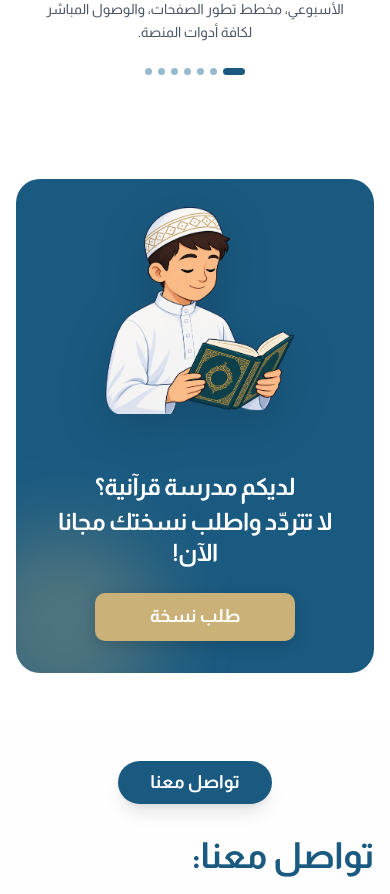
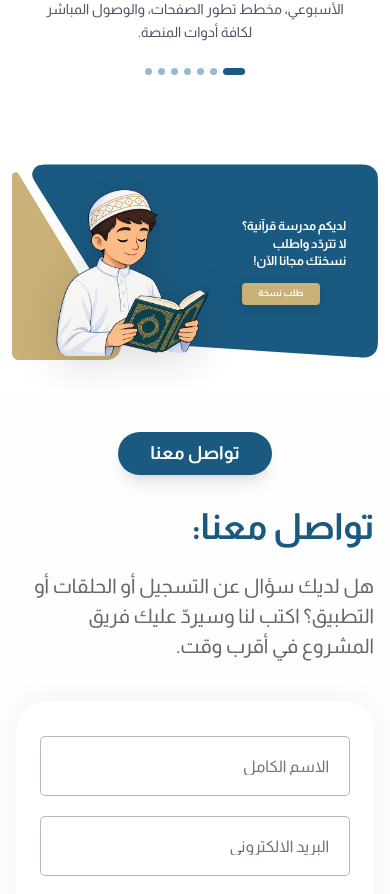
Before and after one commit to lo-ucif/hafez-web, a React (Vite) app: page / in a window 390 px wide. Shown: the part 7000-7894 px from the top of the page. Built offline with nearby package versions, Linux system fonts and the light colour scheme.

Commit message:
feat: add CTA component and register associated images and assets

```diff
--- a/src/components/home/CTA.tsx
+++ b/src/components/home/CTA.tsx
@@ -10,25 +10,26 @@ export default function CTA() {
     <section
       id="offers"
       aria-label="العروض - طلب نسخة"
-      className="bg-white relative w-full overflow-hidden py-12 md:py-20 px-4 sm:px-6 md:px-8 flex flex-col items-center justify-center"
+      className="bg-white relative w-full overflow-hidden py-8 sm:py-12 md:py-16 lg:py-20 px-3 sm:px-6 md:px-8 flex flex-col items-center justify-center"
       data-node-id="343:378"
     >
-      {/* Outer Banner Container matching Figma node 343:402 */}
+      {/* Outer Banner Container matching Figma node 343:402 (Desktop) and 344:419 (Mobile) */}
       <motion.div
         initial={{ opacity: 0, y: 30 }}
         whileInView={{ opacity: 1, y: 0 }}
-        viewport={{ once: true, margin: "-60px" }}
+        viewport={{ once: true, margin: "-40px" }}
         transition={{ duration: 0.6, ease: [0.16, 1, 0.3, 1] }}
         dir="ltr"
         className="
-          relative w-full max-w-[1240px] min-h-[380px] md:min-h-[460px] lg:h-[478px]
-          flex flex-col lg:flex-row items-center justify-between
-          overflow-visible
+          relative w-full max-w-[380px] sm:max-w-[460px] md:max-w-[680px] lg:max-w-[1240px]
+          h-[197px] sm:h-[258px] md:h-[380px] lg:h-[478px]
+          flex flex-row items-center justify-between
+          overflow-visible select-none
         "
         data-node-id="343:402"
         data-name="post"
       >
-        {/* Background Shape on Desktop */}
+        {/* Background Shape on Desktop (node 343:403) */}
         <div className="hidden lg:block absolute inset-0 pointer-events-none z-0" data-node-id="343:403">
           <img
             alt=""
@@ -38,88 +39,102 @@ export default function CTA() {
           />
         </div>
 
-        {/* Fallback solid background on Mobile/Tablet */}
-        <div className="block lg:hidden absolute inset-0 bg-[#1A5A81] rounded-[24px] pointer-events-none z-0 overflow-hidden">
-          <div className="absolute -left-12 -bottom-12 w-48 h-48 bg-[#cab178] rounded-full opacity-30 blur-2xl" />
+        {/* Background Shape on Mobile & Tablet (node 344:420) */}
+        <div className="block lg:hidden absolute inset-0 pointer-events-none z-0" data-node-id="344:420">
+          <img
+            alt=""
+            aria-hidden="true"
+            className="w-full h-full object-fill block select-none"
+            src={IMAGES.ctaBgShapeMobile}
+          />
         </div>
 
-        {/* Left Side: Boy reading Quran illustration */}
+        {/* Left Side: Boy reading Quran illustration (node 343:406 & 344:423) */}
         <motion.div
-          initial={{ opacity: 0, scale: 0.92, x: -20 }}
+          initial={{ opacity: 0, scale: 0.92, x: -15 }}
           whileInView={{ opacity: 1, scale: 1, x: 0 }}
           viewport={{ once: true }}
-          transition={{ duration: 0.7, delay: 0.15, ease: "easeOut" }}
+          transition={{ duration: 0.6, delay: 0.1, ease: "easeOut" }}
           className="
             relative z-10 shrink-0
-            w-[280px] sm:w-[360px] md:w-[420px] lg:w-[480px] xl:w-[513px]
-            h-[260px] sm:h-[340px] md:h-[400px] lg:h-[476px]
-            flex items-end justify-center lg:justify-start
-            lg:pl-4 xl:pl-6
+            w-[230px] sm:w-[260px] md:w-[360px] lg:w-[5200px] xl:w-[600px]
+            h-[190px] sm:h-[250px] md:h-[370px] lg:h-[476px]
+            flex items-end justify-start
+            pl-1 sm:pl-2 md:pl-4 lg:pl-6 xl:pl-8
             select-none pointer-events-none
           "
-          data-node-id="343:406"
+          data-node-id="344:423"
         >
           <img
             alt="طالب يقرأ القرآن الكريم"
             src={IMAGES.ctaBoyQuran}
-            className="w-full h-full object-contain block drop-shadow-[0_12px_24px_rgba(0,0,0,0.15)]"
+            className="w-full h-full object-contain object-bottom-left block drop-shadow-[0_8px_20px_rgba(0,0,0,0.14)]"
           />
         </motion.div>
 
-        {/* Right Side: Text & Button */}
+        {/* Right Side: Text & Button (node 343:407 & 344:424) */}
         <motion.div
-          initial={{ opacity: 0, x: 25 }}
+          initial={{ opacity: 0, x: 20 }}
           whileInView={{ opacity: 1, x: 0 }}
           viewport={{ once: true }}
-          transition={{ duration: 0.6, delay: 0.2, ease: "easeOut" }}
+          transition={{ duration: 0.6, delay: 0.15, ease: "easeOut" }}
           dir="rtl"
           className="
-            relative z-10 flex flex-col items-center lg:items-end text-center lg:text-right
-            justify-center w-full lg:max-w-[560px]
-            py-8 px-6 sm:px-10 lg:py-0 lg:px-0 lg:pr-12 xl:pr-16
-            gap-6 sm:gap-8 lg:gap-[45px]
+            relative z-10 flex flex-col items-end text-right
+            justify-center shrink-0
+            w-[145px] sm:w-[190px] md:w-[280px] lg:max-w-[560px] lg:w-auto
+            pr-3 sm:pr-5 md:pr-8 lg:pr-12 xl:pr-16
+            gap-[14px] sm:gap-[20px] md:gap-[30px] lg:gap-[45px]
           "
-          data-node-id="343:407"
+          data-node-id="344:424"
         >
-          {/* Headline */}
+          {/* Headline matching node 344:425 (Mobile) and 343:408 (Desktop) */}
           <div
-            className="font-['Almarai'] font-bold text-white text-[24px] sm:text-[32px] md:text-[36px] lg:text-[40px] leading-[1.3] lg:leading-[1.35] tracking-tight m-0"
-            data-node-id="343:408"
+            className="
+              font-['Almarai'] font-bold text-white
+              text-[12.5px] sm:text-[17px] md:text-[25px] lg:text-[38px] xl:text-[40px]
+              leading-[1.3] lg:leading-[1.35] tracking-tight m-0
+            "
+            data-node-id="344:425"
           >
-            <p className="m-0 mb-1 lg:mb-2" dir="auto">
+            <p className="m-0 mb-0.5 sm:mb-1 lg:mb-2" dir="auto">
               لديكم مدرسة قرآنية؟
             </p>
             <p className="m-0 text-white" dir="auto">
-              لا تتردّد واطلب نسختك مجانا الآن!
+              <span className="lg:inline">لا تتردّد واطلب </span>
+              <br className="inline lg:hidden" />
+              <span className="lg:inline">نسختك مجانا الآن!</span>
             </p>
           </div>
 
-          {/* CTA Button */}
+          {/* CTA Button matching node 344:426 (Mobile) and 343:409 (Desktop) */}
           <motion.a
             href="#contact"
             whileHover={{
               scale: 1.05,
-              boxShadow: "0px 8px 24px rgba(202, 177, 120, 0.45)",
+              boxShadow: "0px 6px 20px rgba(202, 177, 120, 0.45)",
             }}
             whileTap={{ scale: 0.96 }}
             className="
               bg-[#cab178] hover:bg-[#bfa56a]
               transition-colors duration-200
               flex items-center justify-center
-              w-[200px] sm:w-[238px] h-[48px] sm:h-[54px]
-              rounded-[10px]
+              w-[78px] sm:w-[105px] md:w-[150px] lg:w-[238px]
+              h-[22px] sm:h-[30px] md:h-[40px] lg:h-[54px]
+              rounded-[4px] sm:rounded-[6px] lg:rounded-[10px]
               cursor-pointer no-underline
-              shadow-[0px_4px_16px_rgba(0,0,0,0.16)]
+              shadow-[0px_3px_12px_rgba(0,0,0,0.16)]
             "
-            data-node-id="343:409"
+            data-node-id="344:426"
           >
             <span
               className="
                 font-['Almarai'] font-bold leading-normal not-italic
-                text-[18px] sm:text-[22px] lg:text-[24px] text-white whitespace-nowrap
+                text-[9px] sm:text-[12px] md:text-[16px] lg:text-[24px]
+                text-white whitespace-nowrap
               "
               dir="auto"
-              data-node-id="343:411"
+              data-node-id="344:428"
             >
               طلب نسخة
             </span>
--- a/src/constants/images.ts
+++ b/src/constants/images.ts
@@ -59,6 +59,7 @@ export const IMAGES = {
   // CTA section
   ctaBookCover: hafez,
   ctaBgShape: "/figma-exact/cta-bg-shape.svg",
+  ctaBgShapeMobile: "/figma-exact/cta-bg-shape-mobile.svg",
   ctaBoyQuran: "/figma-exact/cta-boy-quran.png",
 
   // Organisations banner
```
Also changed, not shown: public/figma-exact/cta-bg-shape-mobile.svg (added).
